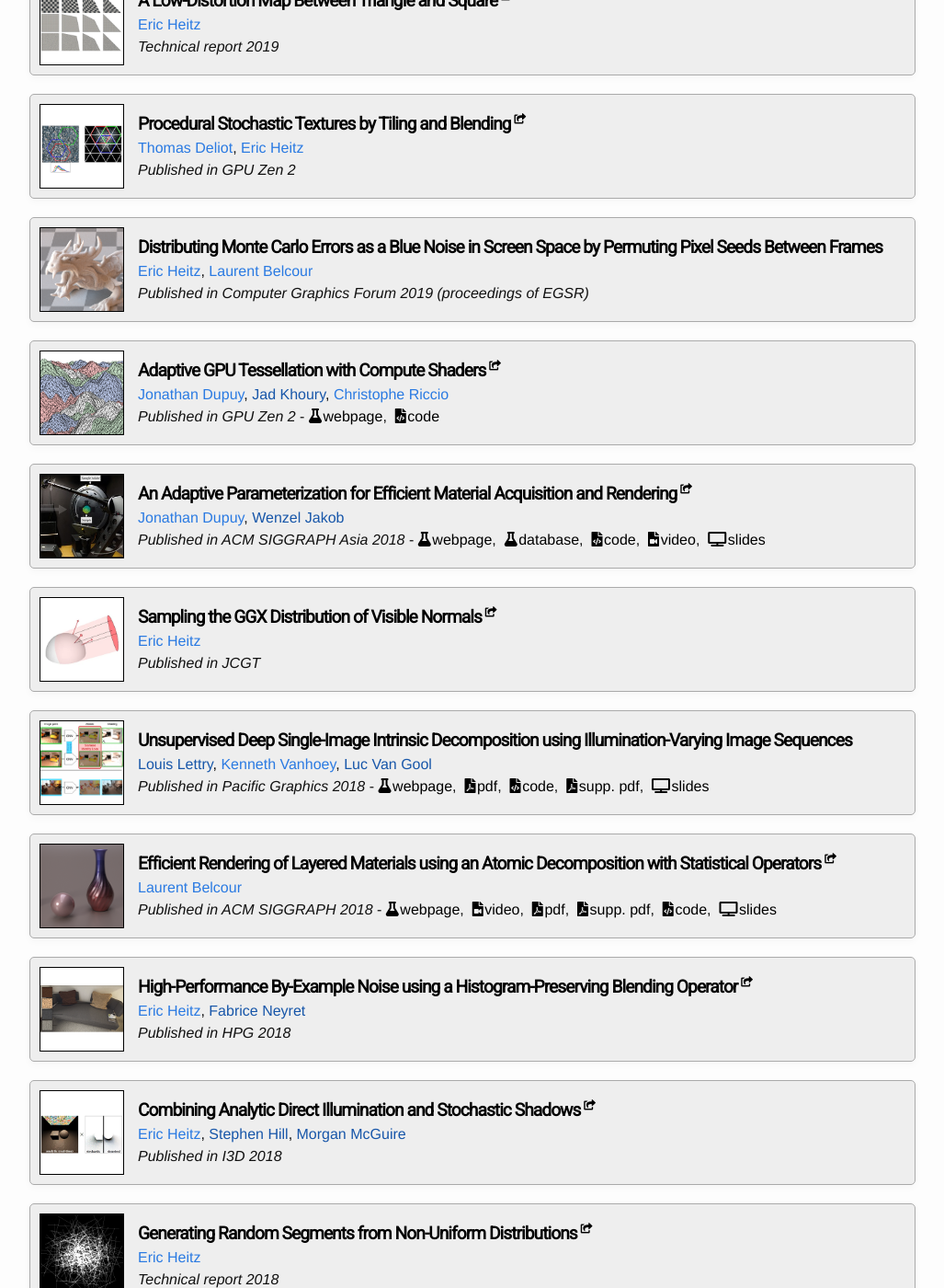
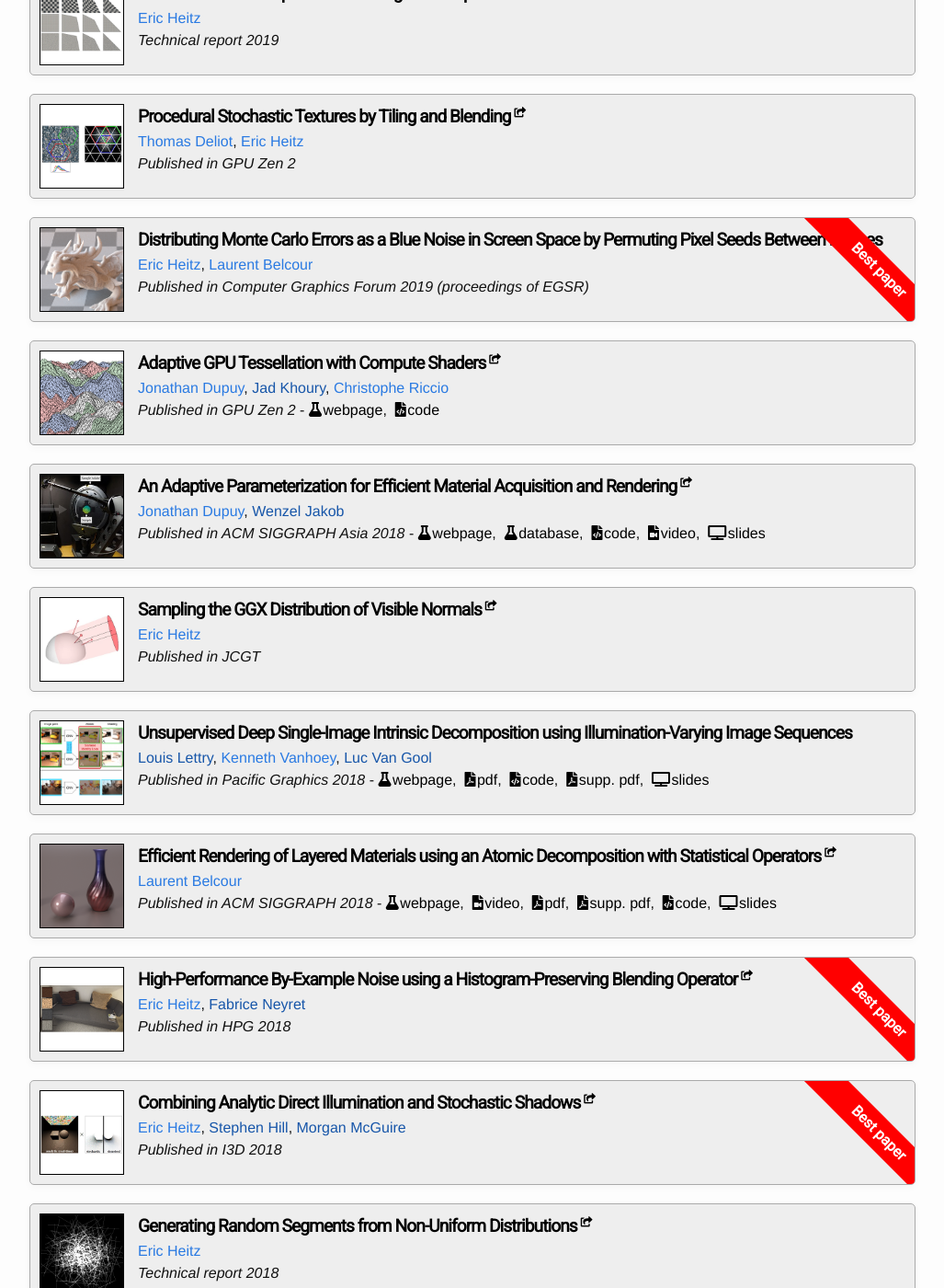
Before and after one commit to unity-grenoble/website, a Jekyll site: the page built from publications.html, in a window 1280 px wide and 1400 px high, scrolled down 568 px. Shown: the whole window at 92% size, without its empty margins (126-1153 px from the left). Built offline with Jekyll 4.4.1, drawn with Linux system fonts in a browser that asks for light colours.

Commit message:
Adding the possiblity to add awards to the publication list. Add the award: "Name of award" in the post metadata.

```diff
--- a/_posts/2018-05-01-publication-combiningshadingshadows.markdown
+++ b/_posts/2018-05-01-publication-combiningshadingshadows.markdown
@@ -12,4 +12,5 @@ categories: publication
 url_outside: http://eheitzresearch.wordpress.com/705-2/
 tags: published
 thumbnail: "/images/thumbnails/publication_combiningshadingshadows.png"
+award: "Best paper"
 ---
--- a/_posts/2018-08-01-publication-highperformancenoise.markdown
+++ b/_posts/2018-08-01-publication-highperformancenoise.markdown
@@ -12,4 +12,5 @@ categories: publication
 url_outside: http://eheitzresearch.wordpress.com/722-2/
 tags: published
 thumbnail: "/images/thumbnails/publication_highperformancenoise.png"
+award: "Best paper"
 ---
--- a/_posts/2019-06-01-publication-animation_bluenoise.markdown
+++ b/_posts/2019-06-01-publication-animation_bluenoise.markdown
@@ -9,6 +9,7 @@ authors: [
 conference: "Computer Graphics Forum 2019 (proceedings of EGSR)"
 categories: publication
 tags: published
+award: "Best paper"
 thumbnail: "/images/thumbnails/publication_distributing_error_blue_noise_animation.png"
 ---
 
--- a/publications.html
+++ b/publications.html
@@ -19,8 +19,15 @@ title: Publications
     {% endif %}
 
     {% if post.categories contains "publication" %}
-      <div style="display:flex; align-items:center; margin-bottom:20px; border: 1px solid #AAA; padding: 10px; border-radius: 5px; background-color: #EEE;
-      box-shadow: 0 3px 8px 0 rgba(0,0,0,0.03);">
+      <div style="position:relative; display:flex; margin-bottom:20px; border: 1px solid #AAA; padding: 10px; border-radius: 5px; background-color: #EEE;
+      box-shadow: 0 3px 8px 0 rgba(0,0,0,0.03); overflow: hidden;">
+
+        {% if  post.award %}
+        <center style="transform:rotate(45deg); font-family:Roboto; font-weight:600; position:absolute; top:40px; left:85%; width:200px; background-color:red; color:white; padding:5px;">
+            {{ post.award }}
+        </center>
+        {% endif %}
+
         <div class="publication-image" style="margin-right:15px;">
             <a href="{{ publication_url | prepend: site.baseurl }}">
             {% if post.thumbnail %}
```
